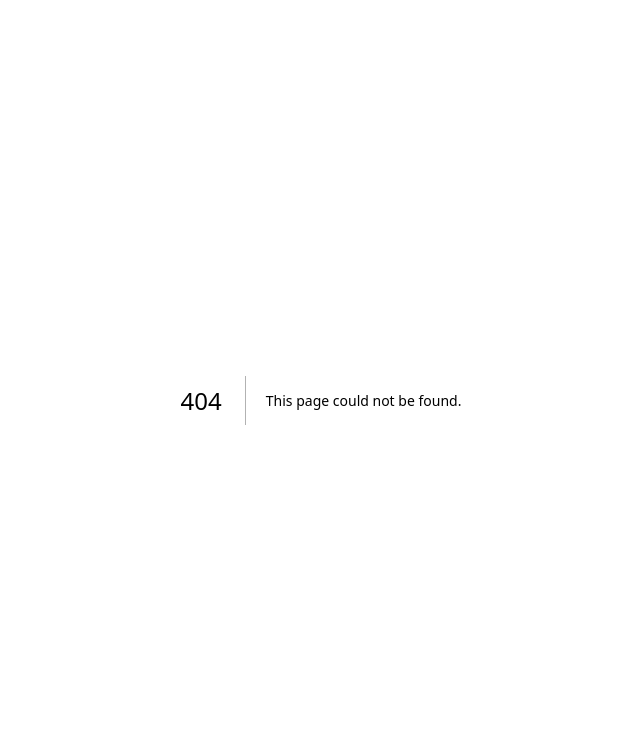
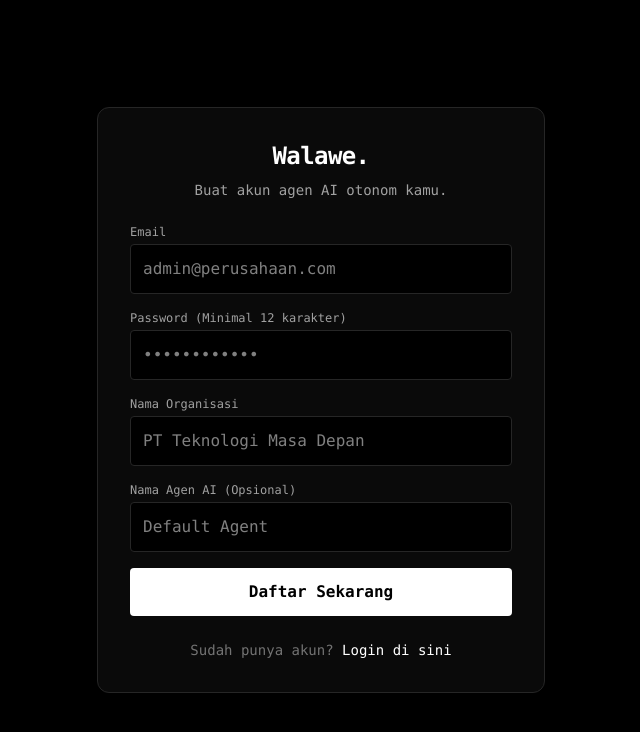
Before and after one commit to pikcui/Walawe, a Next.js app in the folder apps/web/: page /register in a window 1280 px wide. Before the commit this address had no page. Shown: the top 732 px of the page, without its empty margins (319-959 px from the left). Built offline with nearby package versions, Linux system fonts and the light colour scheme.

Commit message:
feat(web): add register page and login link

```diff
--- a/apps/web/app/login/page.tsx
+++ b/apps/web/app/login/page.tsx
@@ -2,6 +2,7 @@
 
 import { useState } from 'react';
 import { useRouter } from 'next/navigation';
+import Link from 'next/link';
 
 const API_URL = process.env.NEXT_PUBLIC_API_URL || 'http://127.0.0.1:8080';
 
@@ -38,8 +39,11 @@ export default function Login() {
   return (
     <div className="min-h-screen bg-black flex items-center justify-center p-6">
       <div className="w-full max-w-md bg-neutral-950 border border-neutral-800 rounded-2xl p-8 shadow-2xl">
+
         <div className="flex items-center gap-3 mb-8">
-          <div className="w-8 h-8 rounded bg-white text-black flex items-center justify-center font-bold text-lg">W</div>
+          <div className="w-8 h-8 rounded bg-white text-black flex items-center justify-center font-bold text-lg">
+            W
+          </div>
           <h1 className="text-xl font-bold text-white tracking-tight">Admin Login</h1>
         </div>
 
@@ -54,6 +58,7 @@ export default function Login() {
               required
             />
           </div>
+
           <div>
             <label className="block text-sm font-medium text-neutral-400 mb-1">Password</label>
             <input
@@ -74,6 +79,15 @@ export default function Login() {
             Sign In
           </button>
         </form>
+
+        {/* TAMBAHAN LINK REGISTRASI */}
+        <div className="mt-6 text-center text-sm text-neutral-500">
+          Belum punya akun?{' '}
+          <Link href="/register" className="text-white hover:underline font-medium">
+            Daftar di sini
+          </Link>
+        </div>
+
       </div>
     </div>
   );
--- /dev/null
+++ b/apps/web/app/register/page.tsx
@@ -0,0 +1,162 @@
+"use client";
+
+import { useState } from "react";
+import Link from "next/link";
+
+export default function RegisterPage() {
+  const [formData, setFormData] = useState({
+    email: "",
+    password: "",
+    org_name: "",
+    agent_name: "",
+  });
+  const [loading, setLoading] = useState(false);
+  const [error, setError] = useState("");
+  const [successData, setSuccessData] = useState<{ api_key: string } | null>(null);
+
+  const handleChange = (e: React.ChangeEvent<HTMLInputElement>) => {
+    setFormData({ ...formData, [e.target.name]: e.target.value });
+  };
+
+  const handleSubmit = async (e: React.FormEvent) => {
+    e.preventDefault();
+    setLoading(true);
+    setError("");
+
+    try {
+      const apiUrl = process.env.NEXT_PUBLIC_API_URL || "http://127.0.0.1:8080";
+
+      const res = await fetch(`${apiUrl}/admin/register`, {
+        method: "POST",
+        headers: { "Content-Type": "application/json" },
+        body: JSON.stringify(formData),
+      });
+
+      const data = await res.json();
+
+      if (!res.ok) {
+        throw new Error(data.error || "Registrasi gagal. Coba lagi.");
+      }
+
+      setSuccessData(data);
+    } catch (err: any) {
+      setError(err.message);
+    } finally {
+      setLoading(false);
+    }
+  };
+
+  if (successData) {
+    return (
+      <div className="min-h-screen bg-black text-white flex items-center justify-center p-4 font-mono">
+        <div className="max-w-md w-full border border-neutral-800 p-8 rounded-xl bg-neutral-950 text-center space-y-6">
+          <h2 className="text-2xl font-bold">Registrasi Berhasil!</h2>
+          <p className="text-neutral-400 text-sm">
+            Simpan API Key ini baik-baik. Kunci ini <strong>hanya ditampilkan sekali</strong> dan tidak bisa dilihat lagi.
+          </p>
+
+          <div className="bg-black border border-neutral-700 p-4 rounded text-left break-all text-green-400 font-mono text-sm">
+            {successData.api_key}
+          </div>
+
+          <button
+            onClick={() => navigator.clipboard.writeText(successData.api_key)}
+            className="w-full bg-white text-black font-bold py-3 rounded hover:bg-neutral-200 transition"
+          >
+            Copy API Key
+          </button>
+
+          <Link href="/login" className="block text-sm text-neutral-400 hover:text-white underline">
+            Lanjut ke Halaman Login
+          </Link>
+        </div>
+      </div>
+    );
+  }
+
+  return (
+    <div className="min-h-screen bg-black text-white flex items-center justify-center p-4 font-mono">
+      <div className="max-w-md w-full border border-neutral-800 p-8 rounded-xl bg-neutral-950 space-y-6">
+        <div className="text-center space-y-2">
+          <h1 className="text-2xl font-bold tracking-tight">Walawe.</h1>
+          <p className="text-neutral-400 text-sm">Buat akun agen AI otonom kamu.</p>
+        </div>
+
+        {error && (
+          <div className="bg-red-950 border border-red-900 text-red-400 text-sm p-3 rounded">
+            {error}
+          </div>
+        )}
+
+        <form onSubmit={handleSubmit} className="space-y-4">
+          <div>
+            <label className="block text-xs text-neutral-400 mb-1">Email</label>
+            <input
+              type="email"
+              name="email"
+              required
+              value={formData.email}
+              onChange={handleChange}
+              className="w-full bg-black border border-neutral-800 rounded p-3 text-white focus:outline-none focus:border-neutral-500"
+              placeholder="admin@perusahaan.com"
+            />
+          </div>
+
+          <div>
+            <label className="block text-xs text-neutral-400 mb-1">Password (Minimal 12 karakter)</label>
+            <input
+              type="password"
+              name="password"
+              required
+              minLength={12}
+              value={formData.password}
+              onChange={handleChange}
+              className="w-full bg-black border border-neutral-800 rounded p-3 text-white focus:outline-none focus:border-neutral-500"
+              placeholder="••••••••••••"
+            />
+          </div>
+
+          <div>
+            <label className="block text-xs text-neutral-400 mb-1">Nama Organisasi</label>
+            <input
+              type="text"
+              name="org_name"
+              required
+              value={formData.org_name}
+              onChange={handleChange}
+              className="w-full bg-black border border-neutral-800 rounded p-3 text-white focus:outline-none focus:border-neutral-500"
+              placeholder="PT Teknologi Masa Depan"
+            />
+          </div>
+
+          <div>
+            <label className="block text-xs text-neutral-400 mb-1">Nama Agen AI (Opsional)</label>
+            <input
+              type="text"
+              name="agent_name"
+              value={formData.agent_name}
+              onChange={handleChange}
+              className="w-full bg-black border border-neutral-800 rounded p-3 text-white focus:outline-none focus:border-neutral-500"
+              placeholder="Default Agent"
+            />
+          </div>
+
+          <button
+            type="submit"
+            disabled={loading}
+            className="w-full bg-white text-black font-bold py-3 rounded hover:bg-neutral-200 transition disabled:opacity-50"
+          >
+            {loading ? "Memproses..." : "Daftar Sekarang"}
+          </button>
+        </form>
+
+        <div className="text-center text-sm text-neutral-500">
+          Sudah punya akun?{" "}
+          <Link href="/login" className="text-white hover:underline">
+            Login di sini
+          </Link>
+        </div>
+      </div>
+    </div>
+  );
+}
```
